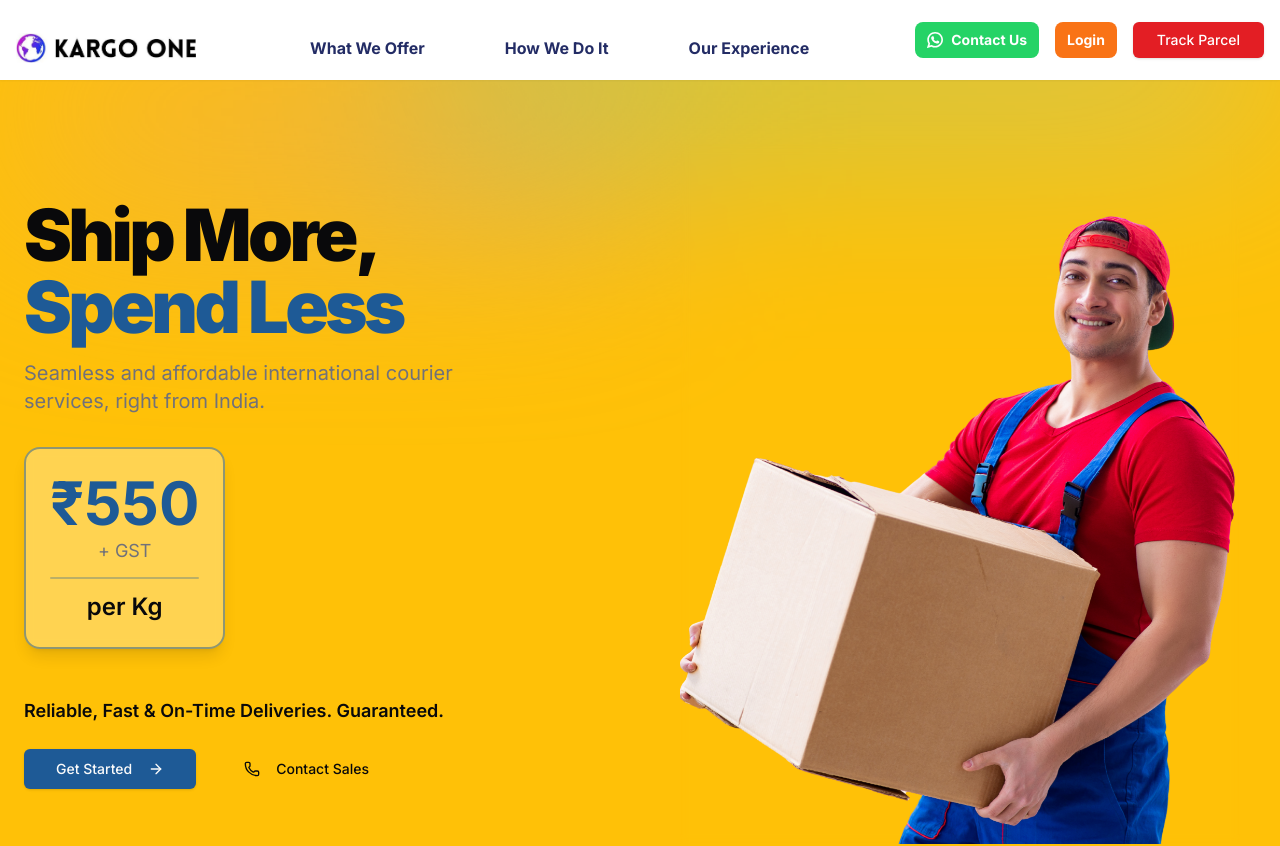
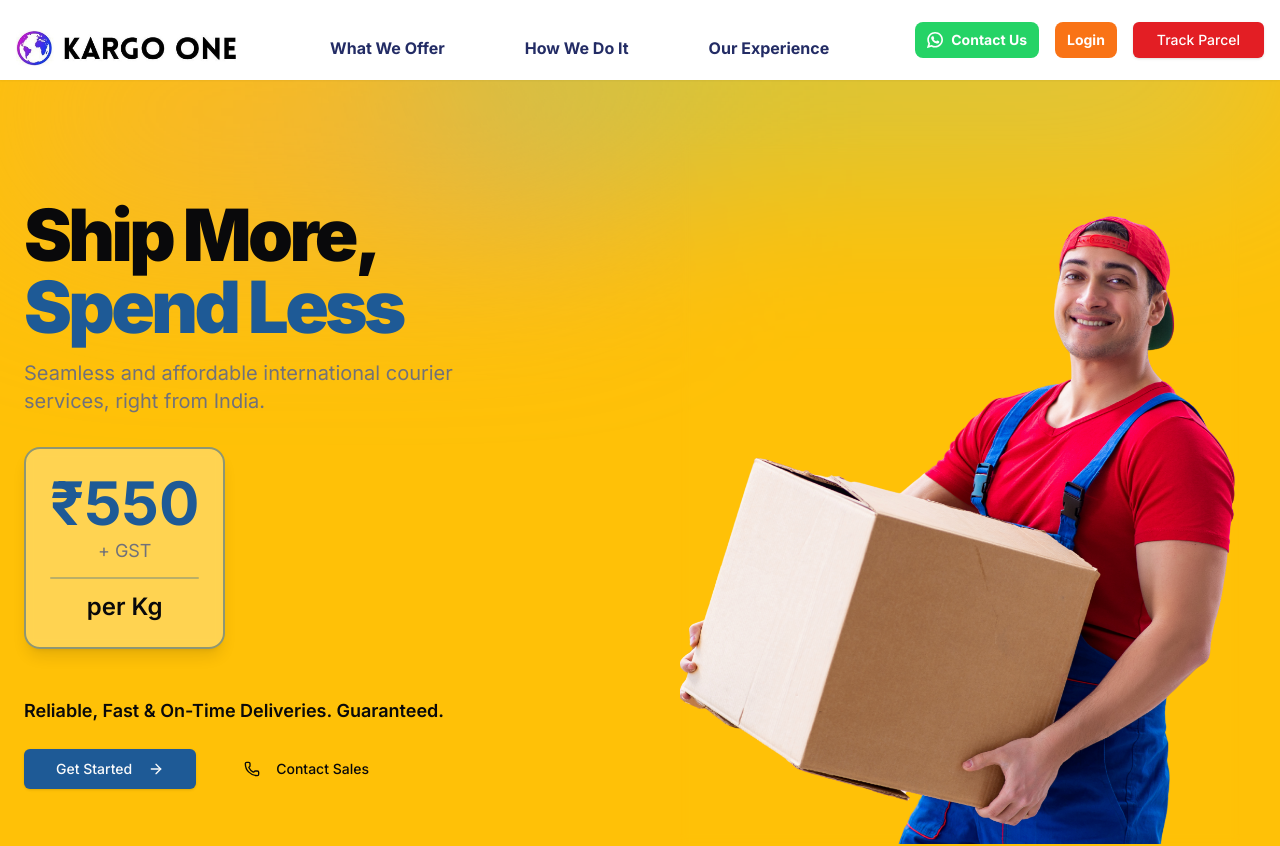
Before and after one commit to KingAshu22/next-express-hub, a Next.js app: page / in a window 1280 px wide. Shown: the top 846 px of the page. Built offline with nearby package versions, Linux system fonts and the light colour scheme.

Commit message:
updated logo size

```diff
--- a/app/_components/FrontHeader.jsx
+++ b/app/_components/FrontHeader.jsx
@@ -13,8 +13,8 @@ export default function FrontHeader() {
             <Image
               src="/logo.jpg"
               alt="Kargo One Logo"
-              width={180}
-              height={40}
+              width={220}
+              height={60}
             />
           </Link>
 
```
